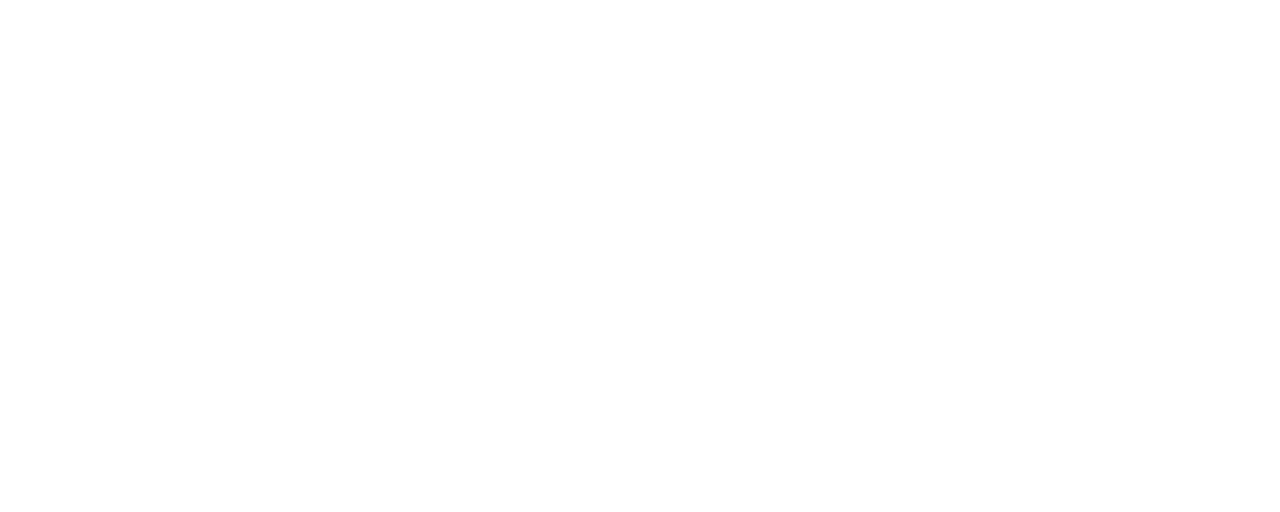
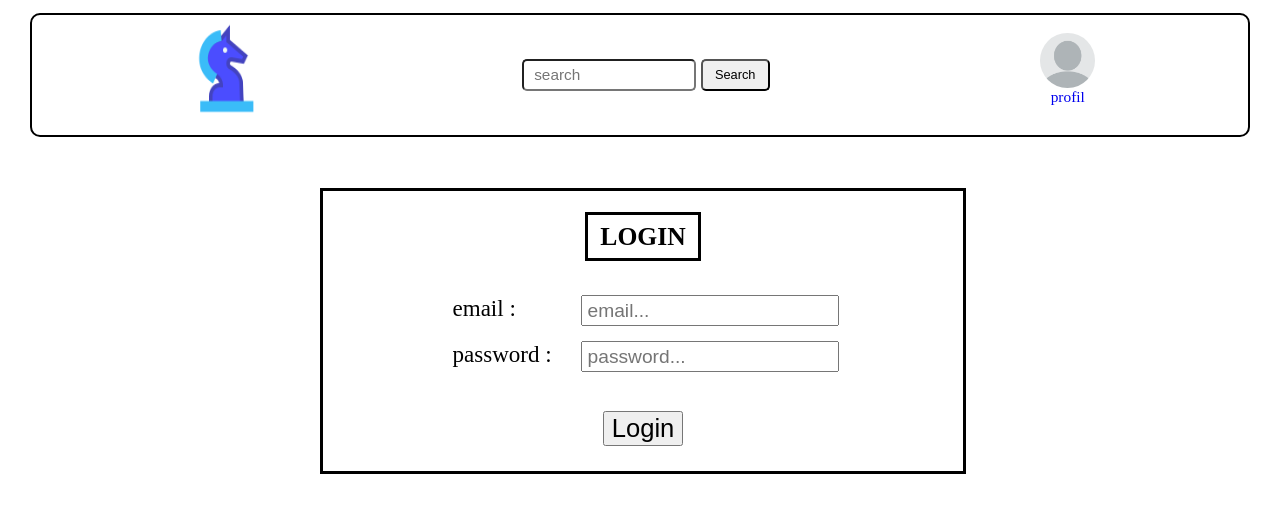
Before and after one commit to shany10/My_events, a React (Create React App) app in the folder front/: page /login in a window 1280 px wide. Before the commit this address had no page. Shown: the top 512 px of the page. Built offline with nearby package versions, Linux system fonts and the light colour scheme.

Commit message:
[UPDATE] front

```diff
--- a/front/package.json
+++ b/front/package.json
@@ -11,6 +11,7 @@
     "react-dom": "^18.2.0",
     "react-router-dom": "^6.6.1",
     "react-scripts": "5.0.1",
+    "universal-cookie": "^4.0.4",
     "web-vitals": "^2.1.4"
   },
   "scripts": {
--- a/front/src/App.js
+++ b/front/src/App.js
@@ -3,6 +3,7 @@ import Home from './page/home';
 import Event from './page/event';
 import Profil from './page/profil';
 import Register from './page/register';
+import Login from './page/login';
 import "./css/style.css";
 import "./css/navbar.css";
 import "./css/acceuil.css";
@@ -10,6 +11,7 @@ import "./css/event.css";
 import "./css/pagination.css";
 import "./css/profil.css";
 import "./css/register.css";
+import "./css/login.css";
 
 function App() {
   return (
@@ -18,6 +20,7 @@ function App() {
         <Route exact path='/' element={<Home />}></Route>
         <Route exact path='/profil' element={<Profil />}></Route>
         <Route exact path='/register' element={<Register />}></Route>
+        <Route exact path='/login' element={<Login />}></Route>
         <Route exact path='/event/:uuid' element={<Event />}></Route>
       </Routes>
     </Router>
--- a/front/src/component/navebar.jsx
+++ b/front/src/component/navebar.jsx
@@ -1,8 +1,14 @@
 import React from 'react';
 import logo from '../img/icons8-chevalier-100.png';
 import photo_profil from '../img/photo-avatar-profil.png'
+import Cookies from 'universal-cookie';
 
 const Navbar = () => {
+    const cookies = new Cookies()
+    let url_profiler = '/register'
+    if(cookies.get('user') !== undefined) {
+       url_profiler = '/profil'
+    }
     return (
         <header className='flex center mg-top-1'>
             <nav className='flex center items-center'>
@@ -13,7 +19,7 @@ const Navbar = () => {
                     <input type="text" placeholder='search' className='mg-right-2' />
                     <button>Search</button>
                 </form>
-                <a href="/profil" className='container-icone-profil'>
+                <a href={url_profiler} className='container-icone-profil'>
                     <img src={photo_profil} alt="utilisateur icone" className='icone-utilasteur' />
                     <p className='mg-top-0 mg-bottom-0 txt-center mg'>profil</p>
                 </a>
--- a/front/src/css/style.css
+++ b/front/src/css/style.css
@@ -191,6 +191,10 @@ a {
     padding-left: 8%;
 }
 
+.pd-top-1 {
+    padding-top: 1%;
+}
+
 .pd-top-2 {
     padding-top: 2%;
 }
--- a/front/src/page/register.jsx
+++ b/front/src/page/register.jsx
@@ -5,11 +5,20 @@ import axios from 'axios';
 const Register = () => {
 
     const [user, setUser] = useState({
-        email: null,
-        pseudo: null,
-        password: null,
-        confirm: null
+        email: "",
+        pseudo: "",
+        password: "",
+        confirm: ""
     })
+
+    const [message, setMessage] = useState({
+        email: "",
+        password: "",
+        confirm: ""
+    })
+
+    const regex_email = /^([a-zA-Z0-9_.-]+)@([a-zA-Z0-9_-]+)(\.[a-zA-Z]{2,5}){1,2}$/
+    const regex_password = /^(?=.*[A-Za-z])(?=.*\d)[A-Za-z\d]{8,}$/
 
     const seteur = (e) => {
         setUser({ ...user, [e.target.name]: e.target.value })
@@ -17,7 +26,33 @@ const Register = () => {
 
     const sendData = (e) => {
         e.preventDefault()
-        if (user.password !== null && user.password === user.confirm) {
+        let problem = false
+        console.log(user);
+        if (user.email.match(regex_email) === null) {
+            setMessage(previousState => {
+                return { ...previousState, email: "Mail invalide" }
+              })
+            problem = true
+        }
+
+        if (user.password.match(regex_password) === null) {
+            setMessage(previousState => {
+                return { ...previousState, password: "Au moin 8 caractère requise" }
+              })
+            problem = true
+        }
+
+        if (user.password !== user.confirm) {
+            setMessage(previousState => {
+                return { ...previousState, confirm: "Mot de passe non identique" }
+              })
+            problem = true
+        }
+
+        if (problem === true) {
+            return
+        }
+
         const options = {
             url: 'http://localhost:8000/register',
             method: 'POST',
@@ -35,7 +70,7 @@ const Register = () => {
             .then(response => {
                 console.log(response.status);
             });
-        }
+
     }
 
     return (
@@ -49,25 +84,54 @@ const Register = () => {
                     <div className='register-label-container'>
                         <label htmlFor="email" className='fts-1-8'>email :</label>
                     </div>
-                    <input onChange={(e) => seteur(e)} type="mail" name='email' placeholder='email...' className='fts-1-5 pd-left-2' />
+                    <div>
+                        <input onChange={(e) => seteur(e)} type="mail" name='email' placeholder='email...' className='fts-1-5 pd-left-2 pd-top-1 pd-bottom-1' required />
+                        {message.email !== '' ? (
+                            <div className='flex center'>
+                                <p className='message-input mg-bottom-0 mg-top-1 fts-1 bold'>
+                                    {message.email}
+                                </p>
+                            </div>
+                        ) : null}
+                    </div>
                 </div>
                 <div className="flex center mg-top-2">
                     <div className="register-label-container">
                         <label htmlFor="pseudo" className='fts-1-8'>pseudo :</label>
                     </div>
-                    <input onChange={(e) => seteur(e)} type="text" name='pseudo' placeholder='pseudo...' className='fts-1-5 pd-left-2' />
+                    <div>
+                        <input onChange={(e) => seteur(e)} type="text" name='pseudo' placeholder='pseudo...' className='fts-1-5 pd-left-2 pd-top-1 pd-bottom-1' required />
+                    </div>
                 </div>
                 <div className="flex center mg-top-2">
                     <div className='register-label-container'>
                         <label htmlFor="password" className='fts-1-8'>password :</label>
                     </div>
-                    <input onChange={(e) => seteur(e)} type="password" name="password" placeholder='password...' className='fts-1-5 pd-left-2' />
+                    <div>
+                        <input onChange={(e) => seteur(e)} type="password" name="password" placeholder='password...' className='fts-1-5 pd-left-2 pd-top-1 pd-bottom-1' required />
+                        {message.password !== '' ? (
+                            <div className='flex center'>
+                                <p className='message-input mg-bottom-0 mg-top-1 fts-1 bold'>
+                                    {message.password}
+                                </p>
+                            </div>
+                        ) : null}
+                    </div>
                 </div>
                 <div className="flex center mg-top-2">
                     <div className='register-label-container'>
                         <label htmlFor="confirm" className='fts-1-8'>confirm:</label>
                     </div>
-                    <input onChange={(e) => seteur(e)} type="password" name='confrim' placeholder='confirm password...' className='fts-1-5 pd-left-2' />
+                    <div>
+                        <input onChange={(e) => seteur(e)} type="password" name='confirm' placeholder='confirm password...' className='fts-1-5 pd-left-2' required />
+                        {message.confirm !== '' ? (
+                            <div className='flex center'>
+                                <p className='message-input mg-bottom-0 mg-top-1 fts-1 bold'>
+                                    {message.confirm}
+                                </p>
+                            </div>
+                        ) : null}
+                    </div>
                 </div>
                 <div className="flex center mg-top-6">
                     <button type='submit' className='fts-2 pd-left-1 pd-right-1 '>register</button>
```
Also changed, not shown: front/src/css/register.css (line endings or trailing spaces), 1 other file (tests, documents, lock files or other folders). Lines whose indentation alone changed are shown as unchanged.
